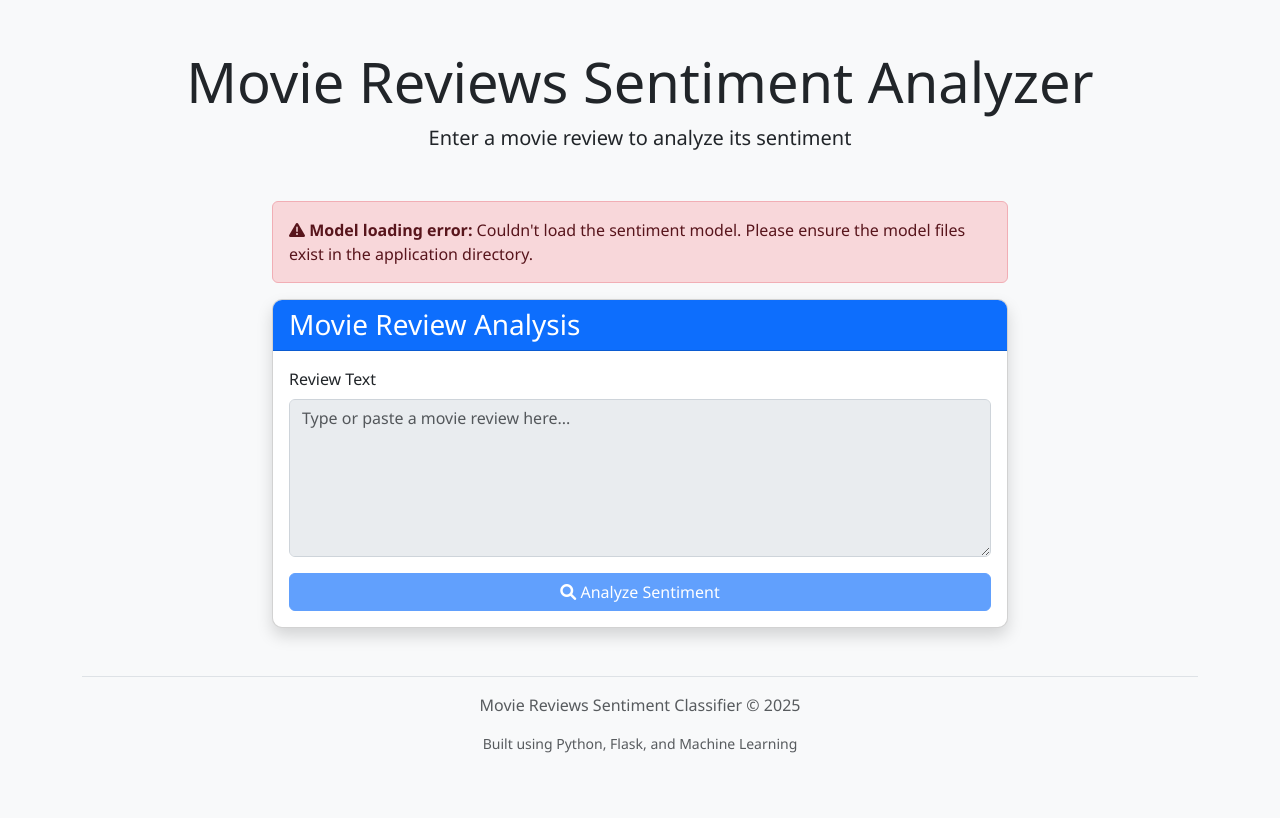
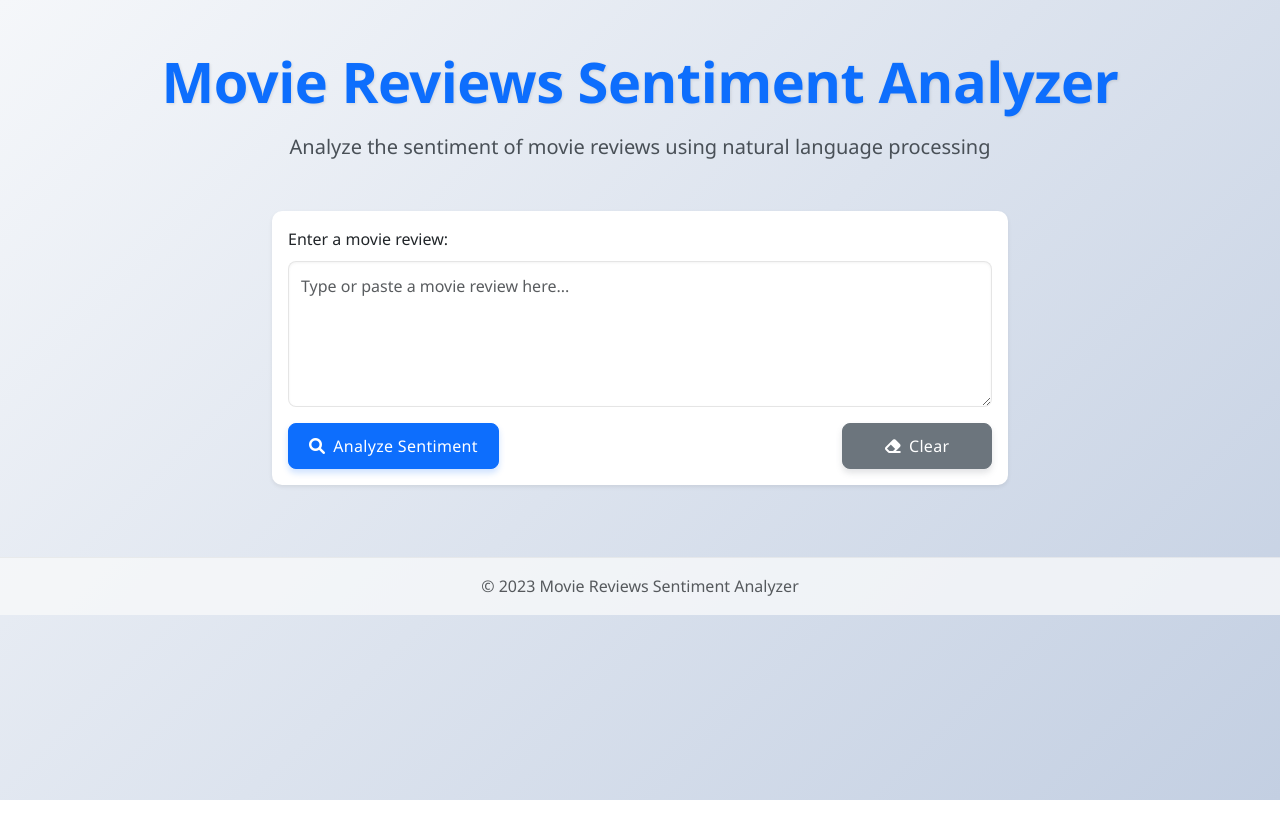
Before and after one commit to amradel111/Movie-Reviews-Sentiment-Classifier, a Flask app: page / in a window 1280 px wide. Run offline with Flask 3, Linux system fonts and the light colour scheme; parts of the project's set-up code (start-up, migrations or seed data) failed here and were passed over.

Commit message:
Enhanced UI with modern styling and clear button functionality

```diff
--- a/static/css/style.css
+++ b/static/css/style.css
@@ -1,76 +1,239 @@
 /* Custom styles for the IMDb Sentiment Analyzer */
 
-body {
-    background-color: #f8f9fa;
-    font-family: 'Segoe UI', Tahoma, Geneva, Verdana, sans-serif;
+/* IMDb Sentiment Analyzer - Main Styles */
+
+:root {
+    --primary-color: #0d6efd;
+    --secondary-color: #6c757d;
+    --success-color: #28a745;
+    --danger-color: #dc3545;
+    --warning-color: #ffc107;
+    --light-color: #f8f9fa;
+    --dark-color: #343a40;
+    --positive-bg: rgba(40, 167, 69, 0.05);
+    --negative-bg: rgba(220, 53, 69, 0.05);
 }
 
+body {
+    font-family: 'Segoe UI', Roboto, 'Helvetica Neue', Arial, sans-serif;
+    line-height: 1.6;
+    color: #333;
+    background: linear-gradient(135deg, #f5f7fa 0%, #c3cfe2 100%);
+    min-height: 100vh;
+}
+
+/* Header Styles */
+header h1 {
+    font-weight: 700;
+    letter-spacing: -0.5px;
+    color: #0d6efd;
+    text-shadow: 1px 1px 3px rgba(0,0,0,0.1);
+}
+
+header p.lead {
+    color: #495057;
+}
+
+/* Card Styles */
 .card {
+    border: none;
     border-radius: 10px;
     overflow: hidden;
-    transition: transform 0.3s;
+    box-shadow: 0 6px 15px rgba(0,0,0,0.1);
+    transition: transform 0.3s ease, box-shadow 0.3s ease;
 }
 
 .card:hover {
     transform: translateY(-5px);
+    box-shadow: 0 12px 20px rgba(0,0,0,0.15);
 }
 
 .card-header {
-    font-weight: 500;
+    font-weight: 600;
+    border-bottom: 1px solid rgba(0,0,0,0.08);
 }
 
-#results-card.positive .card-header {
-    background-color: #28a745;
-    color: white;
+/* Form Elements */
+.form-control {
+    border-radius: 8px;
+    padding: 12px;
+    border: 1px solid rgba(0,0,0,0.1);
+    box-shadow: inset 0 1px 3px rgba(0,0,0,0.05);
+    transition: border-color 0.3s ease, box-shadow 0.3s ease;
 }
 
-#results-card.negative .card-header {
-    background-color: #dc3545;
-    color: white;
+.form-control:focus {
+    border-color: rgba(13, 110, 253, 0.4);
+    box-shadow: 0 0 0 0.25rem rgba(13, 110, 253, 0.25);
 }
 
 textarea.form-control {
-    border: 1px solid #ced4da;
-    transition: border-color 0.15s ease-in-out, box-shadow 0.15s ease-in-out;
+    min-height: 120px;
 }
 
-textarea.form-control:focus {
-    border-color: #80bdff;
-    box-shadow: 0 0 0 0.2rem rgba(0, 123, 255, 0.25);
+.btn {
+    border-radius: 8px;
+    padding: 10px 20px;
+    font-weight: 500;
+    letter-spacing: 0.3px;
+    transition: all 0.3s ease;
 }
 
 .btn-primary {
-    background-color: #007bff;
-    border-color: #007bff;
-    transition: all 0.3s;
+    background-color: var(--primary-color);
+    border-color: var(--primary-color);
+    box-shadow: 0 4px 6px rgba(13, 110, 253, 0.2);
 }
 
-.btn-primary:hover {
-    background-color: #0069d9;
-    border-color: #0062cc;
+.btn-primary:hover, .btn-primary:focus {
+    background-color: #0b5ed7;
+    border-color: #0a58ca;
     transform: translateY(-2px);
+    box-shadow: 0 6px 8px rgba(13, 110, 253, 0.3);
 }
 
-#confidence-bar.high-confidence {
-    background-color: #28a745;
+.btn-secondary {
+    background-color: var(--secondary-color);
+    border-color: var(--secondary-color);
+    box-shadow: 0 4px 6px rgba(108, 117, 125, 0.2);
 }
 
-#confidence-bar.medium-confidence {
-    background-color: #ffc107;
+.btn-secondary:hover, .btn-secondary:focus {
+    background-color: #5c636a;
+    border-color: #565e64;
+    transform: translateY(-2px);
+    box-shadow: 0 6px 8px rgba(108, 117, 125, 0.3);
 }
 
-#confidence-bar.low-confidence {
-    background-color: #dc3545;
+/* Results Section */
+#results-card {
+    margin-top: 2rem;
+    opacity: 0;
+    transition: opacity 0.5s ease;
 }
 
-/* Fade-in animation for results card */
+#results-card.fade-in {
+    opacity: 1;
+}
+
+#results-card .card-header {
+    background-color: #f8f9fa;
+    font-weight: 600;
+}
+
+.sentiment-icon-container {
+    font-size: 1.2rem;
+    height: 80px;
+    width: 80px;
+    margin: 0 auto;
+    border-radius: 50%;
+    display: flex;
+    align-items: center;
+    justify-content: center;
+    background-color: #f8f9fa;
+    box-shadow: 0 4px 8px rgba(0,0,0,0.1);
+}
+
+#sentiment-result {
+    font-weight: 700;
+    margin-top: 1rem;
+}
+
+.progress {
+    height: 1.5rem;
+    border-radius: 1rem;
+    background-color: #e9ecef;
+    box-shadow: inset 0 1px 2px rgba(0,0,0,0.1);
+}
+
+.progress-bar {
+    font-weight: 600;
+    border-radius: 1rem;
+    transition: width 1s ease;
+}
+
+.high-confidence {
+    background-color: var(--success-color);
+}
+
+.medium-confidence {
+    background-color: var(--primary-color);
+}
+
+.low-confidence {
+    background-color: var(--warning-color);
+}
+
+.processed-text-container {
+    background-color: #f8f9fa;
+    border-radius: 8px;
+    padding: 1rem;
+    margin-top: 1.5rem;
+    box-shadow: inset 0 1px 3px rgba(0,0,0,0.05);
+}
+
+#processed-text {
+    white-space: pre-wrap;
+    font-family: 'Courier New', monospace;
+    font-size: 0.9rem;
+    margin-bottom: 0;
+}
+
+/* Sentiment Card Styles */
+.card.positive {
+    background-color: var(--positive-bg);
+    border-left: 5px solid var(--success-color);
+}
+
+.card.negative {
+    background-color: var(--negative-bg);
+    border-left: 5px solid var(--danger-color);
+}
+
+/* Footer Styles */
+.footer {
+    background-color: rgba(248, 249, 250, 0.8) !important;
+    border-top: 1px solid rgba(0,0,0,0.05);
+}
+
+/* Loading Spinner */
+#loading-spinner {
+    margin: 2rem auto;
+}
+
+.spinner-border {
+    width: 3rem;
+    height: 3rem;
+}
+
+/* Responsive Adjustments */
+@media (max-width: 768px) {
+    .container {
+        padding-top: 2rem;
+        padding-bottom: 2rem;
+    }
+
+    header {
+        margin-bottom: 2rem;
+    }
+
+    .btn {
+        padding: 8px 16px;
+    }
+
+    .card {
+        margin-bottom: 1.5rem;
+    }
+}
+
+/* Animations */
 @keyframes fadeIn {
-    from { opacity: 0; transform: translateY(20px); }
+    from { opacity: 0; transform: translateY(10px); }
     to { opacity: 1; transform: translateY(0); }
 }
 
 .fade-in {
-    animation: fadeIn 0.5s ease-out forwards;
+    animation: fadeIn 0.5s ease forwards;
 }
 
 /* Custom scrollbar */
@@ -91,13 +254,9 @@ textarea.form-control:focus {
     background: #555;
 }
 
-/* Responsive adjustments */
-@media (max-width: 768px) {
-    .display-4 {
-        font-size: 2.5rem;
-    }
-
-    .card:hover {
-        transform: none;
+/* Responsive Adjustments */
+@media (min-width: 769px) {
+    .btn {
+        min-width: 150px;
     }
 }
--- a/static/js/script.js
+++ b/static/js/script.js
@@ -6,6 +6,7 @@
 const reviewForm = document.getElementById('review-form');
 const reviewText = document.getElementById('review-text');
 const analyzeBtn = document.getElementById('analyze-btn');
+const clearBtn = document.getElementById('clear-btn');
 const resultsCard = document.getElementById('results-card');
 const resultsHeader = document.getElementById('results-header');
 const sentimentIcon = document.getElementById('sentiment-icon');
@@ -17,6 +18,7 @@ const loadingSpinner = document.getElementById('loading-spinner');
 // Event listeners
 document.addEventListener('DOMContentLoaded', function() {
     reviewForm.addEventListener('submit', handleSubmit);
+    clearBtn.addEventListener('click', clearForm);
 });
 
 /**
@@ -86,20 +88,25 @@ function displayResults(data) {
         return;
     }
 
-    // Update sentiment result text
-    sentimentResult.textContent = data.sentiment;
+    // Remove existing classes
+    resultsCard.className = 'card shadow-sm';
 
-    // Update sentiment icon
-    if (data.sentiment === 'Positive') {
+    // Update sentiment result text and styling
+    const sentiment = data.sentiment; // "Positive" or "Negative"
+
+    // Update UI based on sentiment
+    if (sentiment === 'Positive') {
         sentimentIcon.innerHTML = '<i class="fas fa-smile text-success"></i>';
-        resultsCard.className = 'card mt-4 shadow positive';
-    } else if (data.sentiment === 'Negative') {
+        resultsCard.classList.add('positive');
+    } else if (sentiment === 'Negative') {
         sentimentIcon.innerHTML = '<i class="fas fa-frown text-danger"></i>';
-        resultsCard.className = 'card mt-4 shadow negative';
+        resultsCard.classList.add('negative');
     } else {
         sentimentIcon.innerHTML = '<i class="fas fa-meh text-warning"></i>';
-        resultsCard.className = 'card mt-4 shadow';
     }
+
+    // Update result text
+    sentimentResult.textContent = sentiment;
 
     // Update confidence bar
     const confidencePercent = Math.round(data.confidence * 100);
@@ -108,13 +115,13 @@ function displayResults(data) {
     confidenceBar.textContent = `${confidencePercent}%`;
 
     // Set confidence bar class based on confidence level
-    confidenceBar.className = 'progress-bar progress-bar-striped';
+    confidenceBar.className = 'progress-bar';
     if (confidencePercent >= 75) {
-        confidenceBar.classList.add('high-confidence');
+        confidenceBar.classList.add('bg-success');
     } else if (confidencePercent >= 50) {
-        confidenceBar.classList.add('medium-confidence');
+        confidenceBar.classList.add('bg-primary');
     } else {
-        confidenceBar.classList.add('low-confidence');
+        confidenceBar.classList.add('bg-warning');
     }
 
     // Update processed text display
@@ -154,3 +161,13 @@ function showError(message) {
         }
     }, 5000);
 }
+
+/**
+ * Clear the form and hide results
+ */
+function clearForm() {
+    reviewText.value = '';
+    resultsCard.style.display = 'none';
+    // Set focus back to the text area
+    reviewText.focus();
+}
--- a/templates/index.html
+++ b/templates/index.html
@@ -4,97 +4,70 @@
     <meta charset="UTF-8">
     <meta name="viewport" content="width=device-width, initial-scale=1.0">
     <title>Movie Reviews Sentiment Analyzer</title>
-    <!-- Bootstrap 5 CSS -->
-    <link href="https://cdn.jsdelivr.net/npm/bootstrap@5.3.0/dist/css/bootstrap.min.css" rel="stylesheet">
+    <!-- Bootstrap CSS -->
+    <link href="https://cdn.jsdelivr.net/npm/bootstrap@5.3.0-alpha1/dist/css/bootstrap.min.css" rel="stylesheet">
     <!-- Font Awesome -->
-    <link rel="stylesheet" href="https://cdnjs.cloudflare.com/ajax/libs/font-awesome/6.0.0-beta3/css/all.min.css">
+    <link rel="stylesheet" href="https://cdnjs.cloudflare.com/ajax/libs/font-awesome/6.0.0/css/all.min.css">
     <!-- Custom CSS -->
     <link rel="stylesheet" href="{{ url_for('static', filename='css/style.css') }}">
 </head>
 <body>
     <div class="container py-5">
         <header class="text-center mb-5">
-            <h1 class="display-4">Movie Reviews Sentiment Analyzer</h1>
-            <p class="lead">Enter a movie review to analyze its sentiment</p>
+            <h1 class="display-4 fw-bold text-primary mb-3">Movie Reviews Sentiment Analyzer</h1>
+            <p class="lead">Analyze the sentiment of movie reviews using natural language processing</p>
         </header>
 
         <div class="row justify-content-center">
-            <div class="col-lg-8 col-md-10">
-                {% if not models_loaded %}
-                <div class="alert alert-danger" role="alert">
-                    <i class="fas fa-exclamation-triangle"></i>
-                    <strong>Model loading error:</strong> Couldn't load the sentiment model.
-                    Please ensure the model files exist in the application directory.
-                </div>
-                {% endif %}
-
-                <div class="card shadow">
-                    <div class="card-header bg-primary text-white">
-                        <h3 class="card-title mb-0">Movie Review Analysis</h3>
-                    </div>
+            <div class="col-lg-8">
+                <div class="card mb-4 shadow-sm">
                     <div class="card-body">
                         <form id="review-form">
                             <div class="mb-3">
-                                <label for="review-text" class="form-label">Review Text</label>
+                                <label for="review-text" class="form-label">Enter a movie review:</label>
                                 <textarea
                                     class="form-control"
                                     id="review-text"
-                                    rows="6"
+                                    rows="5"
                                     placeholder="Type or paste a movie review here..."
-                                    {% if not models_loaded %}disabled{% endif %}
-                                ></textarea>
+                                    required></textarea>
                             </div>
-                            <div class="d-grid">
-                                <button
-                                    type="submit"
-                                    class="btn btn-primary"
-                                    id="analyze-btn"
-                                    {% if not models_loaded %}disabled{% endif %}
-                                >
-                                    <i class="fas fa-search"></i> Analyze Sentiment
+                            <div class="d-flex justify-content-between">
+                                <button type="submit" id="analyze-btn" class="btn btn-primary">
+                                    <i class="fas fa-search me-2"></i>Analyze Sentiment
+                                </button>
+                                <button type="button" id="clear-btn" class="btn btn-secondary">
+                                    <i class="fas fa-eraser me-2"></i>Clear
                                 </button>
                             </div>
                         </form>
                     </div>
                 </div>
 
-                <!-- Results card (initially hidden) -->
-                <div class="card mt-4 shadow" id="results-card" style="display: none;">
-                    <div class="card-header" id="results-header">
-                        <h3 class="card-title mb-0">Results</h3>
+                <!-- Results Card -->
+                <div id="results-card" class="card shadow-sm" style="display: none;">
+                    <div class="card-header bg-light">
+                        <h5 id="results-header" class="mb-0">Sentiment Analysis Results</h5>
                     </div>
                     <div class="card-body">
                         <div class="text-center mb-4">
-                            <div id="sentiment-icon" class="display-1 mb-3">
-                                <!-- Will be filled by JS -->
+                            <div class="sentiment-icon-container mb-3">
+                                <i id="sentiment-icon" class="fas fa-3x"></i>
                             </div>
-                            <h2 id="sentiment-result">Sentiment</h2>
+                            <h3 id="sentiment-result" class="mb-3"></h3>
+                            <div class="progress mb-3">
+                                <div id="confidence-bar" class="progress-bar" role="progressbar" aria-valuenow="0" aria-valuemin="0" aria-valuemax="100"></div>
+                            </div>
                         </div>
-
-                        <h5>Confidence</h5>
-                        <div class="progress mb-4" style="height: 25px;">
-                            <div
-                                id="confidence-bar"
-                                class="progress-bar progress-bar-striped"
-                                role="progressbar"
-                                style="width: 0%;"
-                                aria-valuenow="0"
-                                aria-valuemin="0"
-                                aria-valuemax="100"
-                            >0%</div>
-                        </div>
-
-                        <div class="mb-3">
-                            <h5>Preprocessed Text</h5>
-                            <p id="processed-text" class="p-2 bg-light rounded">
-                                <!-- Will be filled by JS -->
-                            </p>
+                        <div class="processed-text-container">
+                            <h6>Processed Text:</h6>
+                            <p id="processed-text" class="bg-light p-3 rounded"></p>
                         </div>
                     </div>
                 </div>
 
-                <!-- Loading spinner (initially hidden) -->
-                <div class="text-center my-4" id="loading-spinner" style="display: none;">
+                <!-- Loading Spinner -->
+                <div id="loading-spinner" class="text-center my-4" style="display: none;">
                     <div class="spinner-border text-primary" role="status">
                         <span class="visually-hidden">Loading...</span>
                     </div>
@@ -102,15 +75,16 @@
                 </div>
             </div>
         </div>
-
-        <footer class="mt-5 pt-3 text-center text-muted border-top">
-            <p>Movie Reviews Sentiment Classifier &copy; 2025</p>
-            <p class="small">Built using Python, Flask, and Machine Learning</p>
-        </footer>
     </div>
 
-    <!-- Bootstrap 5 JS Bundle with Popper -->
-    <script src="https://cdn.jsdelivr.net/npm/bootstrap@5.3.0/dist/js/bootstrap.bundle.min.js"></script>
+    <footer class="footer mt-auto py-3 bg-light">
+        <div class="container text-center">
+            <span class="text-muted">© 2023 Movie Reviews Sentiment Analyzer</span>
+        </div>
+    </footer>
+
+    <!-- Bootstrap Bundle with Popper -->
+    <script src="https://cdn.jsdelivr.net/npm/bootstrap@5.3.0-alpha1/dist/js/bootstrap.bundle.min.js"></script>
     <!-- Custom JS -->
     <script src="{{ url_for('static', filename='js/script.js') }}"></script>
 </body>
```
Also changed, not shown: 1 other file.
